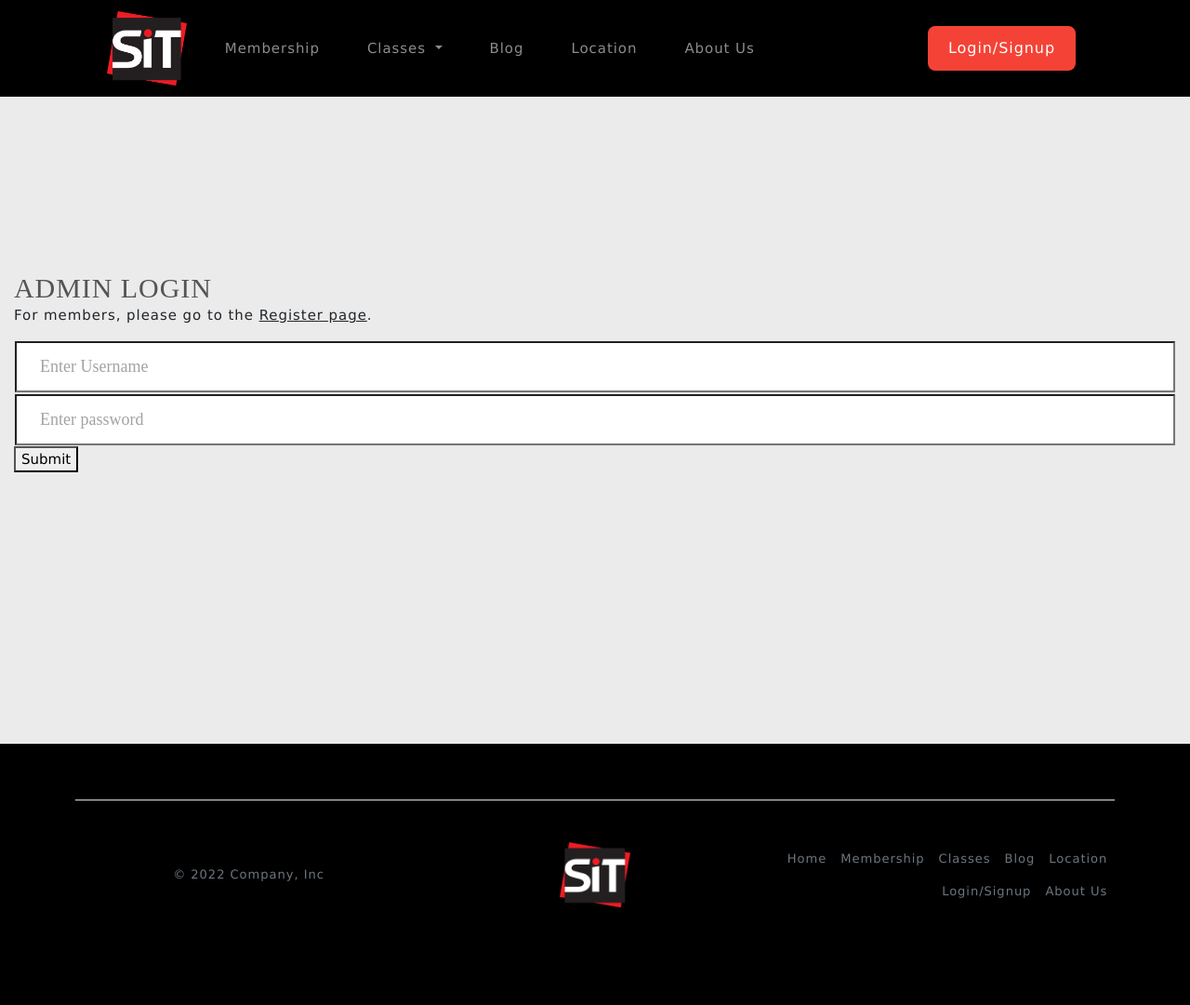
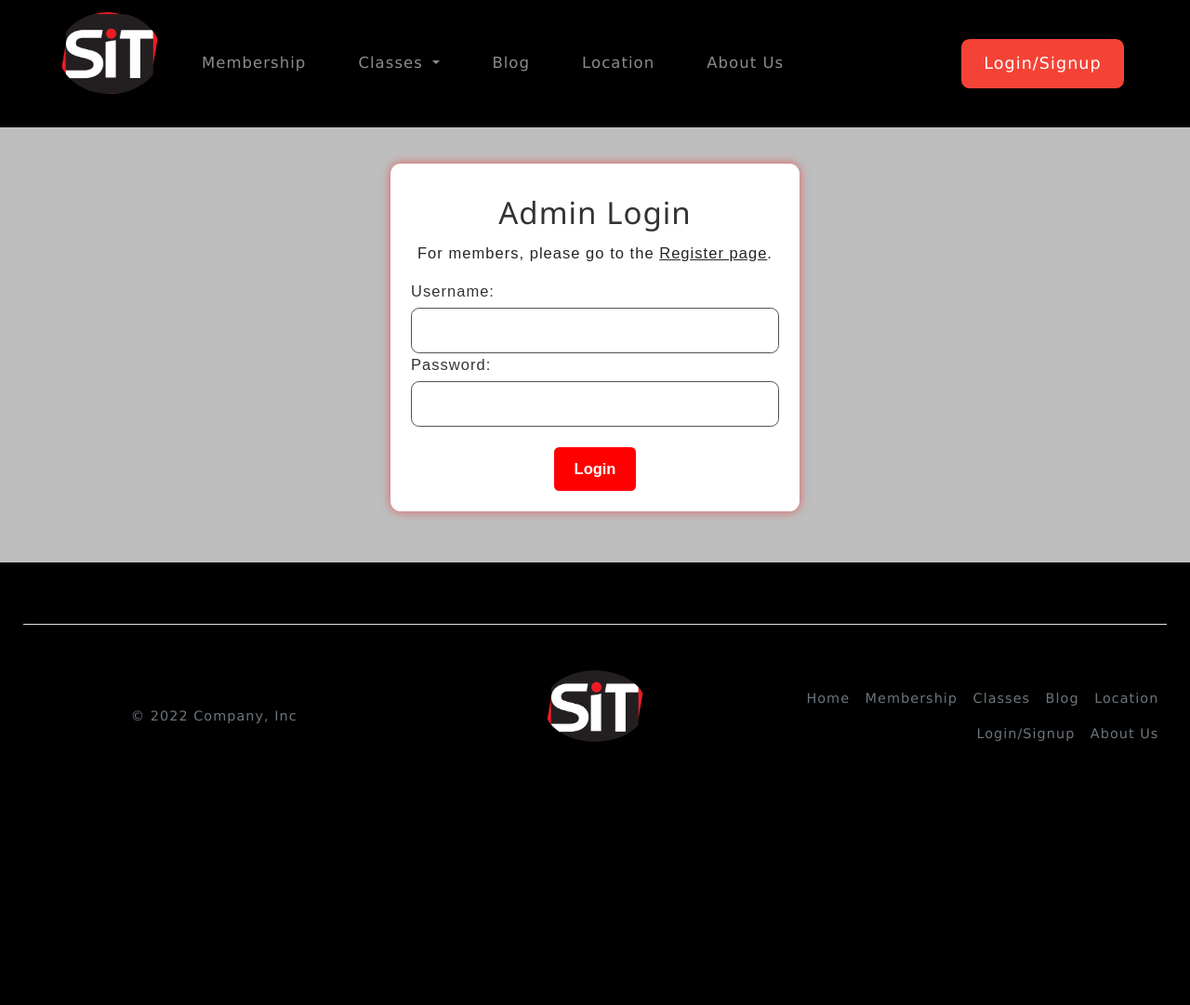
Before and after one commit to hxijxe/websysproject, a PHP site: the page made by source files/admin_login.php in a window 1280 px wide; the page is wider, and only the part inside the window is pictured. Shown: that part at 93% size. After the commit the page ends 798 px from the top of that part, so only its background shows below. Run offline with PHP 8.4, Linux system fonts and the light colour scheme.

Commit message:
adminlogin

```diff
--- a/source files/admin_login.php
+++ b/source files/admin_login.php
@@ -1,3 +1,56 @@
+<?php
+
+
+// include "includes/authenticate.inc.php";
+
+
+$success = 0;
+if ($success = 0) {
+    $username = "";
+    $pwd = "";
+}
+
+
+function sanitize_input($data)
+{
+    $data = trim($data);
+    $data = stripslashes($data);
+    $data = htmlspecialchars($data);
+    return $data;
+}
+
+
+// Check if form was submitted
+if (isset($_POST['submit'])) { // Check if form was submitted
+
+
+    $username = sanitize_input($_POST['username']); // Get input text
+    $pwd = $_POST['pwd'];
+    if ($username == "admin1" && $pwd == "12345678") {
+        $success = 1;
+    } else {
+        $success = 2;
+    }
+}
+
+//check code
+if (isset($_POST['submitcode'])) {
+    if (sanitize_input($code) == $randomString) {
+        //*****rmb to change directory once server up */
+        session_start();
+        $_SESSION['login'] = "valid";
+        echo '<script>alert("done ' . $_SESSION["login"] . '")</script>';
+        echo '<script>window.location = "viewBookings.php";
+        </script>';
+        header("Location: viewBookings.php");
+        exit();
+    }
+}
+
+
+?>
+
+
 <!DOCTYPE html>
 <html lang="en-GB">
 
@@ -12,70 +65,56 @@
     <link rel="stylesheet" href="https://www.w3schools.com/w3css/4/w3.css">
 </head>
 
-
-
-<html>
-
-<body>
+</body>
 <?php
 include "nav.inc.php";
 ?>
-    <div class="container-login100">
-        <form class="login100-form validate-form" action="<?php echo htmlspecialchars($_SERVER["PHP_SELF"]); ?>" method="post">
-            <span class="login100-form-title">
-                Admin Login
-            </span>
+
+<main>
+    <div class="fcontainer">
+        <!-- <img src="img/sit_logo.png" alt="Logo"> -->
+        <h2>Admin Login</h2>
         <p>
             For members, please go to the
             <a href="login_signup.php">Register page</a>.
         </p>
-            <div class="wrap-input100 validate-input" data-validate="Username is required">
-                <input class="input100" type="text" id="username" name="username" placeholder="Enter Username" label="username" required>
-                <span class="focus-input100"></span>
-            </div>
-            <div class="wrap-input100 validate-input" data-validate="Password is required">
-                <input class="input100" type="password" id="password" name="password" placeholder="Enter password" label="password" required>
-                <span class="focus-input100"></span>
-            </div>
-            <div class="row" id="indexerror">
         <?php
-                if (!empty($errorMsg)) {
-                    echo "<div class='alert alert-danger alert-dismissible fade show' style='margin-bottom:20px;'> " . $errorMsg . "</div>";
+
+        if ($success == 0 || $success == 2) {
+            echo "<form action=\"#\" method=\"post\" name=\"login\">" .
+                "<div class=\"input-field\">" .
+                "<label for=\"username\" >Username:</label>" .
+                "<input type=\"text\" id=\"username\" name=\"username\" class=\"field\" required>" .
+                "</div>" .
+                "<div class=\"input-field\">" .
+                "<label for=\"pwd\">Password:</label>" .
+                "<input type=\"password\" id=\"pwd\" name=\"pwd\" class=\"field\"  required>" .
+                "</div>" .
+                "<button type=\"submit\" name=\"submit\" class=\"abtn\">Login</button></form>";
+        } ?>
+        <?php
+
+        if ($success == 1) {
+            // sendmail();
+            // echo "<br><br>Check mail for 2FA code";
+            echo "<form action=\"\" method=\"post\" name=\"login\">" .
+                "<div class='input-field'>" .
+                "<label for='code'> Code:</label>" .
+                "<input type='text' id='code' name='code' class='field' required>" .
+                "</div>" .
+                "<button type='submit' name='submitcode' class='abtn'>Submit code</button>";
+        } else if ($success == 2) {
+            echo "<br><label>Username or password incorrect<label><br>";
         }
+
+
+
         ?>
-            </div>
-            <div class="container-login100-form-btn">
-                <button class="login100-form-btn" type="submit">Submit</button>
-            </div>
         </form>
+
     </div>
 
-
-    <!-- <main class="container-login">
-        </section>
-        <h1>Admin Login</h1>
-        <p>
-            For members, please go to the
-            <a href="login_signup.php">Register page</a>.
-        </p>
-        <form action="admin_login.php" method="post">
-            <div class="wrap-input100 validate-input">
-                <label for="username">Username:</label>
-                <input class="input100" type="username" id="username" name="username" required placeholder="Enter username">
-                <span class="focus-input100"></span>
-            </div>
-
-            <div class="wrap-input100 validate-input">
-                <label for="pwd">Password:</label>
-                <input class="input100" type="password" id="pwd" name="pwd" required placeholder="Enter password">
-            </div>
-
-            <div class="form-group">
-                <button class="btn btn-primary" type="submit">Log In</button>
-            </div>
-
-        </form>
-    </main> -->
+</main>
 
 <?php
 include "footer.inc.php";
--- a/source files/css/admin.css
+++ b/source files/css/admin.css
@@ -1,131 +1,96 @@
-/*//////////////////////////////////////////////////////////////////
-[ login ]*/
+* {
+    margin: 0;
+    padding: 0;
+  }
 
-.limiter {
+  body {
+    zoom: 1.1;
+    background-color: #bebebe;
+  }
+
+  .fcontainer {
+    box-sizing: border-box;
+    font-family: 'Montserrat', sans-serif;
+    max-width: 400px;
+    margin: 50px auto;
+    margin-top: 160px;
+    background-color: #fff;
+    box-shadow: 0 0 10px rgba(255, 0, 0, 0.5);
+    border-radius: 10px;
+    padding: 20px;
+    text-align: center;
+  }
+
+  .field {
+    border: 1px solid #525252;
+  }
+
+  h2 {
+    color: #333;
+    margin-bottom: 20px;
+  }
+
+  input {
     width: 100%;
-    margin: 0 auto;
-}
+    padding: 10px;
+    margin: 10px 0;
+    border-radius: 8px;
+    border: none;
+  }
 
-.container-login100 {
-    width: 100%;
-    min-height: 100vh;
-    display: -webkit-box;
-    display: -webkit-flex;
-    display: -moz-box;
-    display: -ms-flexbox;
-    display: flex;
-    flex-wrap: wrap;
-    justify-content: center;
-    align-items: center;
-    padding: 15px;
+  input:focus {
+    outline: 3px;
+    border-color: rgb(255, 0, 0);
+  }
 
-    background-color: #ebebeb;
-}
+  label {
+    display: block;
+    text-align: left;
+    margin-bottom: 5px;
+    color: #333;
+  }
+
+  .abtn {
+    background-color: #ff0000 !important;
+    color: #fff !important;
+    border: none;
+    padding: 10px 20px;
+    border-radius: 5px;
+    cursor: pointer;
+    margin-top: 20px;
+    font-weight: bold;
+  }
+
+  .abtn:hover {
+    background-color: #d94e27!important;
+  }
+
+  .input-field {
+    text-align: left;
+  }
 
 
-.wrap-login100 {
-    width: 560px;
-    background: #fff;
-    border-radius: 10px;
-    position: relative;
-}
 
+  img {
+    width: 100px;
+    height: 100px;
+    margin-bottom: 20px;
+    border-radius: 50%;
+    border: 2px solid #f06537;
+    object-fit: cover;
+  }
 
-/*==================================================================
-[ Form ]*/
+  /* Media queries */
+  @media screen and (max-width: 480px) {
+    .container {
+      max-width: 100%;
+      margin: 20px auto;
+      padding: 10px;
+    }
 
-.login100-form {
-    width: 100%;
-}
+    img {
+      width: 80px;
+      height: 80px;
+    }
 
-.login100-form-title {
-    font-family: Raleway-Medium;
-    font-size: 30px;
-    color: #555555;
-    line-height: 1.2;
-    text-transform: uppercase;
-    text-align: left;
-
-    width: 100%;
-    display: block;
-}
-
-/*------------------------------------------------------------------
-[ Input ]*/
-
-.wrap-input100 {
-    width: 100%;
-    position: relative;
-    background-color: #fff;
-    border: 1px solid #e6e6e6;
-    border-radius: 2px;
-}
-
-#indexerror
-{
-    color:red;
-}
-
-/*---------------------------------------------*/
-.input100 {
-    font-family: Raleway-Medium;
-    color: #555555;
-    line-height: 1.2;
-    font-size: 18px;
-
-    display: block;
-    width: 100%;
-    background: transparent;
-    height: 55px;
-    padding: 0 25px 0 25px;
-}
-/*------------------------------------------------------------------
-[ Focus Input ]*/
-
-.focus-input100 {
-    position: absolute;
-    display: block;
-    width: calc(100% + 2px);
-    height: calc(100% + 2px);
-    top: -1px;
-    left: -1px;
-    pointer-events: none;
-    border: 1px solid #57b846;
-    border-radius: 3px;
-
-    visibility: hidden;
-    opacity: 0;
-
-    -webkit-transition: all 0.4s;
-    -o-transition: all 0.4s;
-    -moz-transition: all 0.4s;
-    transition: all 0.4s;
-
-    -webkit-transform: scaleX(1.1) scaleY(1.3);
-    -moz-transform: scaleX(1.1) scaleY(1.3);
-    -ms-transform: scaleX(1.1) scaleY(1.3);
-    -o-transform: scaleX(1.1) scaleY(1.3);
-    transform: scaleX(1.1) scaleY(1.3);
-}
-
-.input100:focus + .focus-input100 {
-    visibility: visible;
-    opacity: 1;
-
-    -webkit-transform: scale(1);
-    -moz-transform: scale(1);
-    -ms-transform: scale(1);
-    -o-transform: scale(1);
-    transform: scale(1);
-}
-
-.eff-focus-selection {
-    visibility: visible;
-    opacity: 1;
-
-    -webkit-transform: scale(1);
-    -moz-transform: scale(1);
-    -ms-transform: scale(1);
-    -o-transform: scale(1);
-    transform: scale(1);
-}
+  }
```
Also changed, not shown: source files/login_signup.php (+30 -27 lines). Lines whose indentation alone changed are shown as unchanged.
